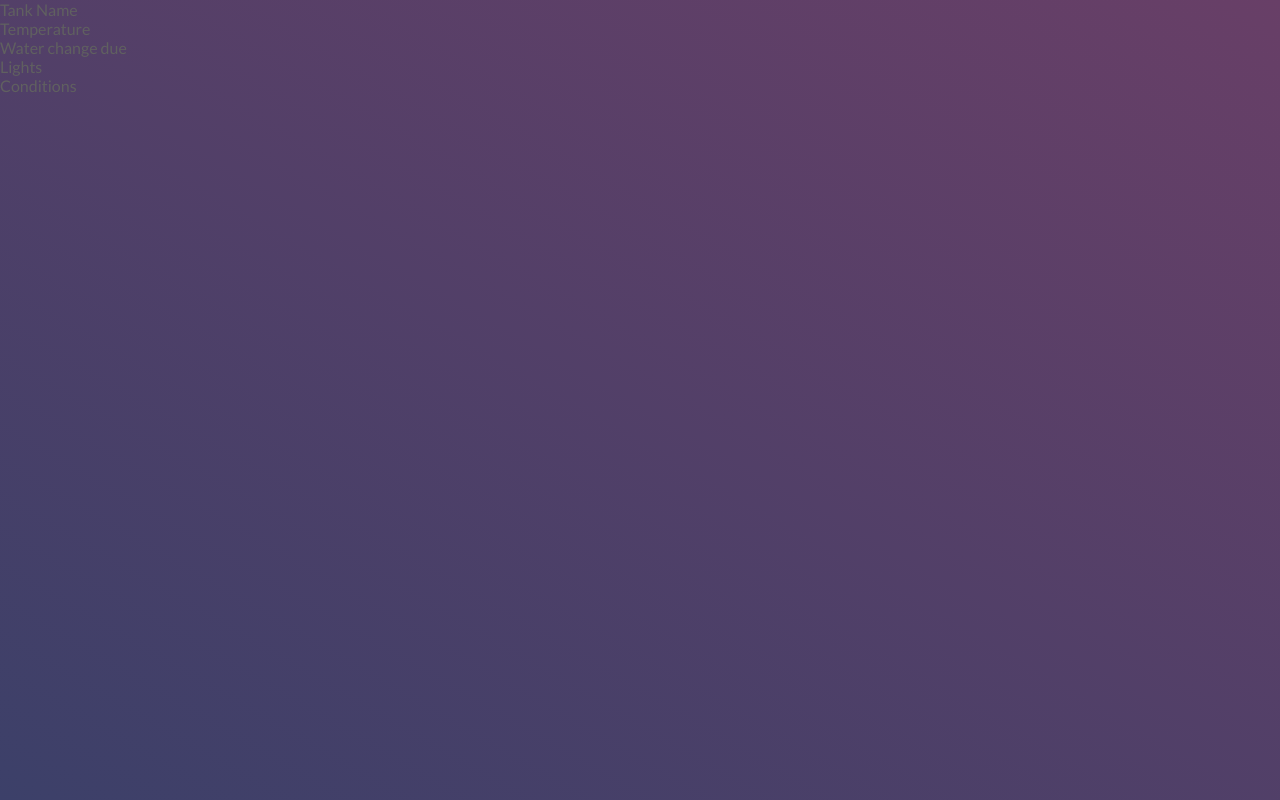
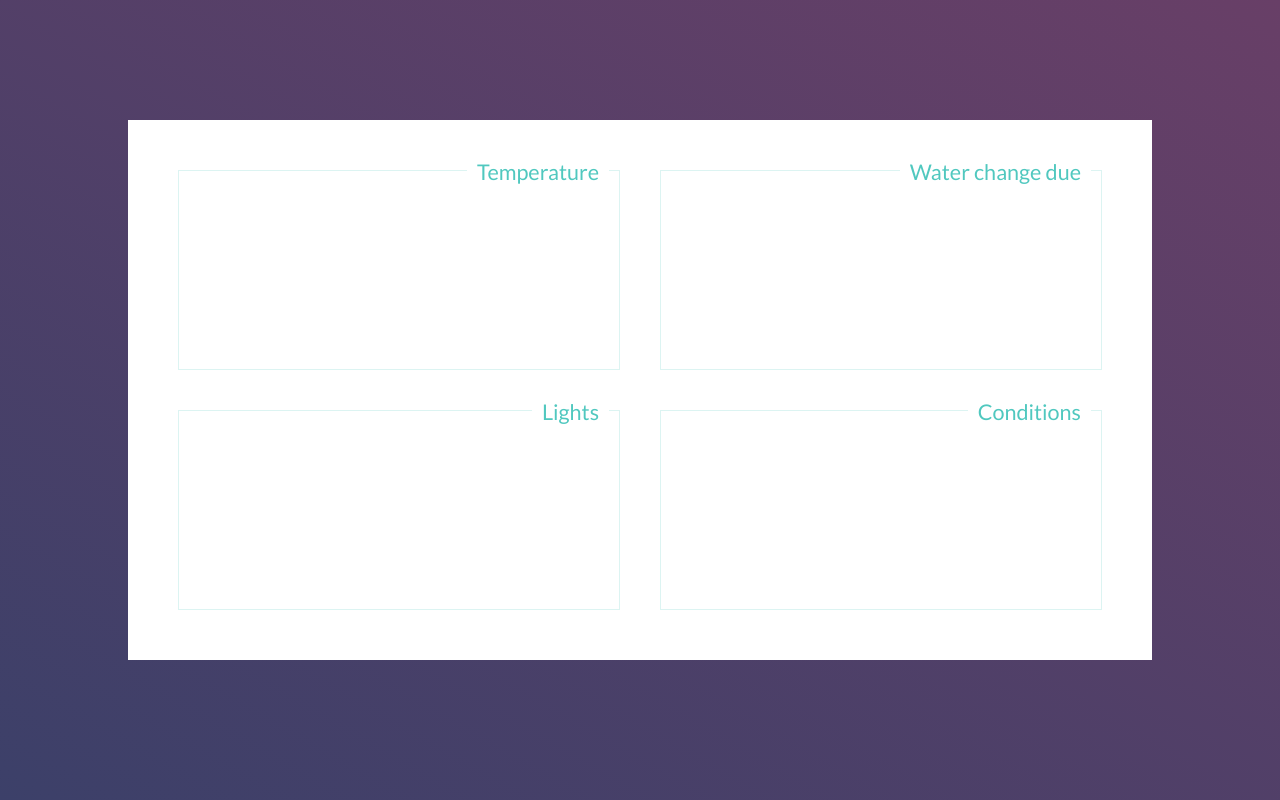
Before and after one commit to SamSimmons/fish-monitor, a Vue app in the folder fish_monitor/web-front-end/: page /tank/1 in a window 1280 px wide. Built offline with nearby package versions, Linux system fonts and the light colour scheme; no server answers.

Commit message:
block out dashboard component

```diff
--- a/fish_monitor/web-front-end/src/App.vue
+++ b/fish_monitor/web-front-end/src/App.vue
@@ -14,6 +14,7 @@ export default {
 <style>
 .app {
   --primary: #50C8BF;
+  --primary-border: #50C8BF33;
   --white: #fff;
   --dark: #606060;
   --error: rgb(255, 234, 143);
--- a/fish_monitor/web-front-end/src/components/Dashboard.vue
+++ b/fish_monitor/web-front-end/src/components/Dashboard.vue
@@ -1,22 +1,32 @@
 <template lang="html">
   <div class="dashboard__wrapper">
-    <div class="dashboard__name">Tank Name</div>
+    <div class="dashboard">
+      <div class="dashboard__name">{{ name }}</div>
       <div class="dashboard__body">
         <div class="dashboard__container">
-        <div class="dashboard__title">{{ temperature }}</div>
+          <div class="dashboard__title">
             <div class="dashboard__subtitle">Temperature</div>
+            <span class="dashboard__metric">{{ temperature }}</span>
+          </div>
         </div>
         <div class="dashboard__container">
-        <div class="dashboard__title"> {{ nextChange }}</div>
+          <div class="dashboard__title">
             <div class="dashboard__subtitle">Water change due</div>
+            <span class="dashboard__metric">{{ nextChange }}</span>
+          </div>
         </div>
         <div class="dashboard__container">
-        <div class="dashboard__title">{{ lightValue }}</div>
+          <div class="dashboard__title">
             <div class="dashboard__subtitle">Lights</div>
+            <span class="dashboard__metric">{{ lightValue }}</span>
+          </div>
         </div>
         <div class="dashboard__container">
-        <div class="dashboard__title">{{ conditionsStatus }}</div>
+          <div class="dashboard__title">
             <div class="dashboard__subtitle">Conditions</div>
+            <span class="dashboard__metric">{{ conditionsStatus }}</span>
+          </div>
+        </div>
       </div>
     </div>
   </div>
@@ -30,6 +40,7 @@ import axios from 'axios'
 export default {
   data () {
     return {
+      name: '',
       temperature: '',
       nextChange: '',
       lightValue: '',
@@ -51,7 +62,12 @@ export default {
       })
       .then((res) => {
         console.log(res.data)
+        this.name = res.data.name
+        // check last recorded temp
+        // TODO needs to use min, max temp and check that last temp was ok
         this.temperature = res.data.last_temp
+
+        // check the time of the last water change, and check it against the due date
         const { last_water_change: lastWaterChange, water_change_freq: freq } = res.data
         if (freq) {
           const lastChangeDate = moment(lastWaterChange)
@@ -59,7 +75,29 @@ export default {
           if (dueChange < moment()) {
             this.nextChange = 'Now'
           }
-          this.nextChange = dueChange.diff(moment(), 'days')
+          this.nextChange = `${dueChange.diff(moment(), 'days')} days`
+
+          // check whether light value is setup and available
+          const { light_value: lights } = res.data
+          if (lights) {
+            this.lightValue = lights
+          }
+
+          // check the water conditions are within ok levels
+          const {
+            last_ammonia: ammonia,
+            ammonia_max: ammoniaMax,
+            last_ph: ph,
+            ph_min: phMin,
+            ph_max: phMax
+          } = res.data
+
+          // TODOneeds to check the unhappy path, ie where ammonia max and ph vals arent setup yet
+          const phStatusOk = (ph >= phMin && ph <= phMax)
+          const ammoniaStatusOk = (ammonia <= ammoniaMax)
+          if (phStatusOk && ammoniaStatusOk) {
+            this.conditionsStatus = 'ok'
+          }
         }
       })
       .catch((err) => {
@@ -73,4 +111,61 @@ export default {
 </script>
 
 <style lang="css">
+
+.dashboard {
+  background: var(--white);
+  display: flex;
+  flex-flow: row wrap;
+}
+
+.dashboard__wrapper {
+  padding: 15vh 10vw;
+}
+
+.dashboard__name {
+  border-left: 5px solid var(--primary);
+  color: var(--primary);
+  flex: 1 1 100%;
+  font-size: 1.5rem;
+  font-weight: 700;
+  margin-top: 20px;
+  padding-left: 20px;
+}
+
+.dashboard__body {
+  display: flex;
+  flex: 1 1 100%;
+  flex-flow: row wrap;
+  padding: 10px 30px 30px;
+}
+
+.dashboard__container {
+  border: 1px solid var(--primary-border);
+  box-sizing: border-box;
+  flex: 1 1 calc(50% - 40px);
+  min-height: 200px;
+  margin: 20px;
+  padding: 10px;
+  position: relative;
+}
+
+.dashboard__title {
+  color: var(--primary);
+  display: inline-block;
+  font-size: 2rem;
+  font-weight: 700;
+  position: absolute;
+  right: 10px;
+  text-align: right;
+  top: -12px;
+}
+
+.dashboard__subtitle {
+  background: var(--white);
+  font-size: 1.35rem;
+  font-weight: 400;
+  padding: 0 10px;
+}
+
+.dashboard__metric { padding-right: 10px; }
 </style>
```
Lines whose indentation alone changed are shown as unchanged.
